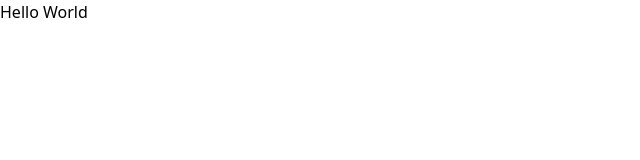
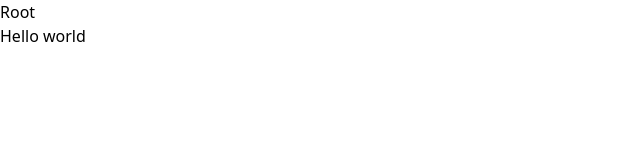
Before and after one commit to adamelfsborg-code/benchmarks-guy, a Gatsby site: page / in a window 1280 px wide. Shown: the whole page, without its empty margins (0-640 px from the left). Built offline with nearby package versions, Linux system fonts and the light colour scheme; Gatsby itself is replaced by a stand-in of ours.

Commit message:
feat: simple layout wrapper

```diff
--- /dev/null
+++ b/src/components/layout.tsx
@@ -0,0 +1,17 @@
+import * as React from "react"
+
+type Props = {
+    title: string,
+    children: JSX.Element,
+  };
+const LayoutComponent: React.FC<Props> = ({
+    title,
+    children,
+  }) => (
+    <div>
+      <h1>{title}</h1>
+      {children}
+    </div>
+);
+
+export default LayoutComponent
--- /dev/null
+++ b/src/pages/about.tsx
@@ -0,0 +1,15 @@
+import * as React from "react"
+import type { HeadFC, PageProps } from "gatsby"
+
+
+const AboutPage: React.FC<PageProps> = () => {
+  return (
+    <div>
+      <h2>About Page</h2>
+    </div>
+  )
+}
+
+export default AboutPage
+
+export const Head: HeadFC = () => <title>Home Page</title>
--- a/src/pages/index.tsx
+++ b/src/pages/index.tsx
@@ -1,12 +1,15 @@
 import * as React from "react"
 import type { HeadFC, PageProps } from "gatsby"
+import LayoutComponent from "../components/layout"
 
 
 const IndexPage: React.FC<PageProps> = () => {
   return (
-    <div>
-      <h2>Hello World</h2>
-    </div>
+    <LayoutComponent title="Root" >
+      <div>
+        <h2>Hello world</h2>
+      </div>
+    </LayoutComponent>
   )
 }
 
```
